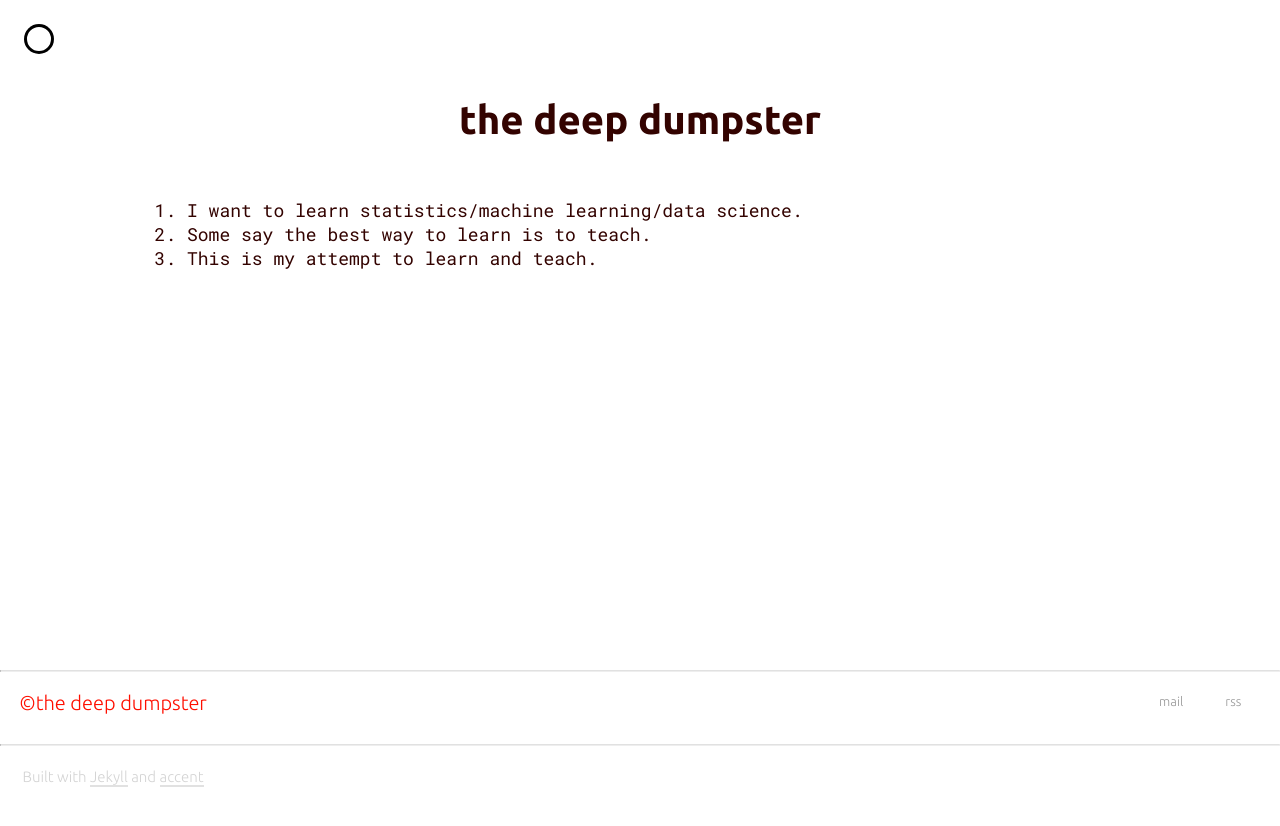
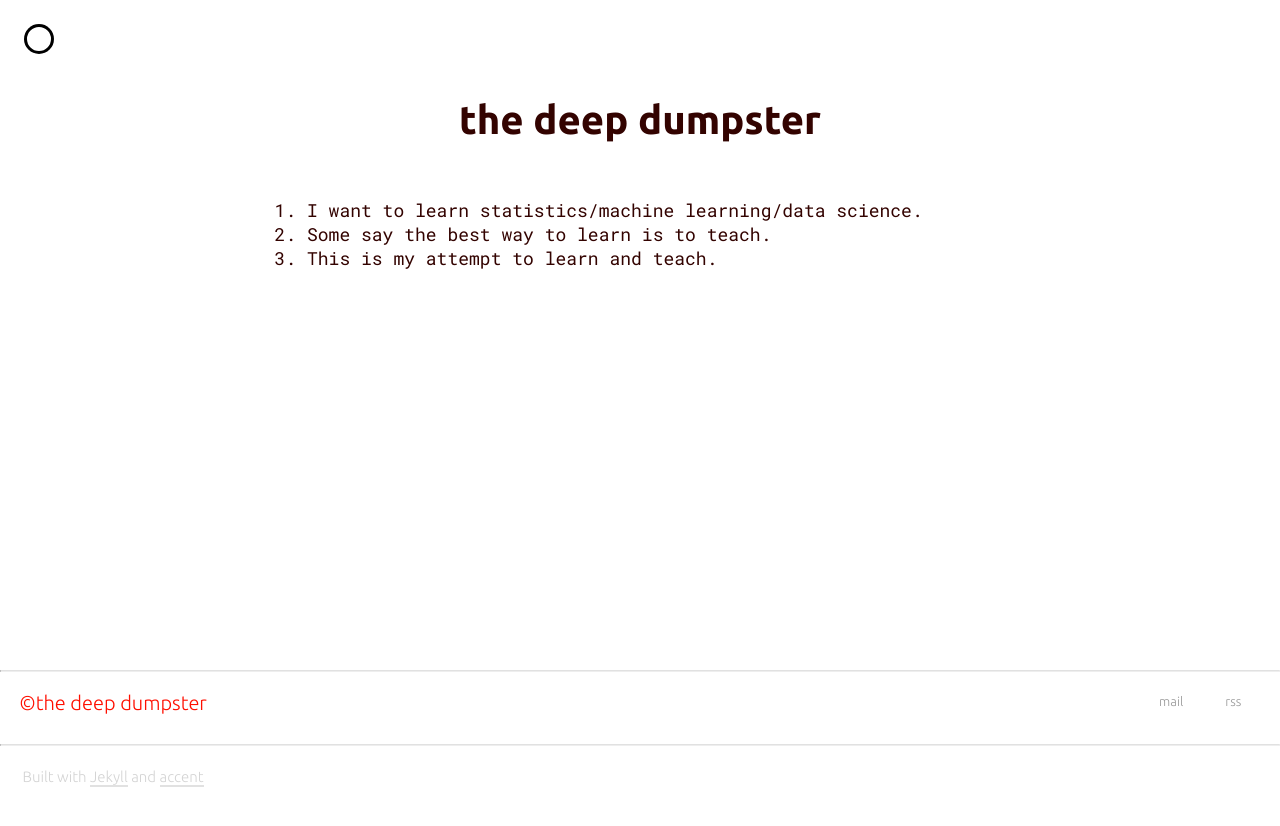
Before and after one commit to james-chuang/OLD-james-chuang.github.io, a Jekyll site: the page built from index.html, in a window 1280 px wide. Shown: the top 826 px of the page. Built offline with Jekyll 4.4.1, drawn with Linux system fonts in a browser that asks for light colours; nearby versions of some CDN libraries; the list of posts is cut into pages by our own code.

Commit message:
Change inline CSS to specify width on index and intro pages.

```diff
--- a/_includes/intro.html
+++ b/_includes/intro.html
@@ -1,6 +1,6 @@
 {% if site.intro %}
     <div id="intro">
-        <div class="container">
+        <div class="container" style="max-width: 720px">
             <!---{% if site.profile_picture %}
                 <img id="intro-img" src="{{ site.profile_picture }}">
             {% endif %}-->
@@ -18,7 +18,7 @@
     </div>
 {% else %}
     <section class="intro">
-        <div class="container">
+        <div class="container" style="max-width: 720px">
             <h2 class="site-name">
                 {% if site.site_heading %}
                     {{ site.site_heading }}
--- a/index.html
+++ b/index.html
@@ -5,7 +5,7 @@ layout: default
 {% include intro.html %}
 
 <section class="post-list">
-    <div class="container">
+    <div class="container" style="max-width: 540px">
         {% for post in paginator.posts %}
             <div class="post-preview">
                 <span class="post-title alignable pull-left">
```
